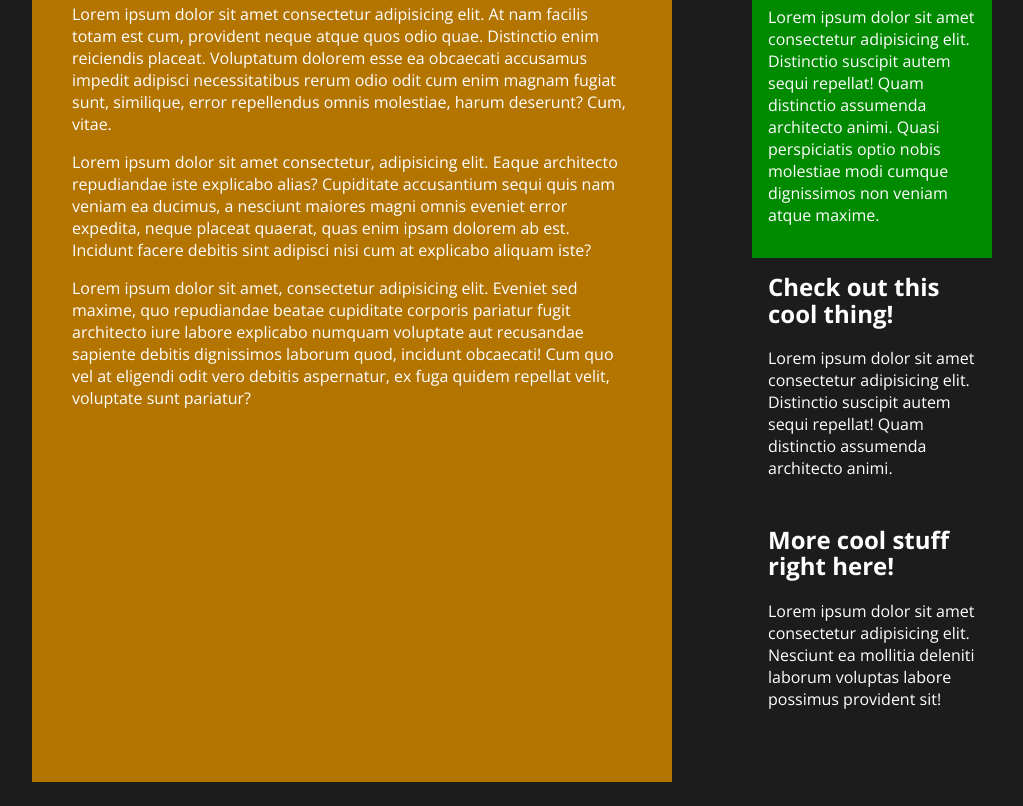
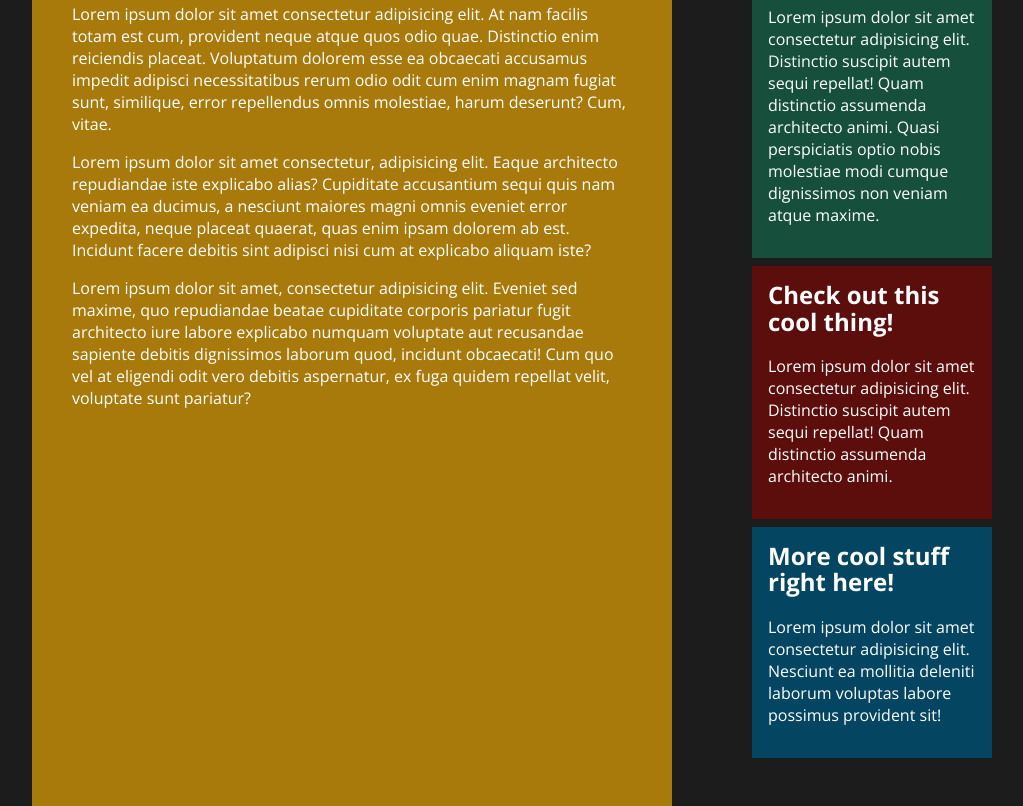
Before and after one commit to Alffonti/Demo-Sass, a plain HTML site: page index.html in a window 1280 px wide. Shown: the part 96-902 px from the top of the page, without its empty margins (108-1131 px from the left). Before the commit the page ends 878 px from the top, so only its background shows below. Drawn offline with nearby package versions, Linux system fonts and the light colour scheme.

Commit message:
update css classes

```diff
--- a/dist/css/style.css
+++ b/dist/css/style.css
@@ -1 +1 @@
-html{box-sizing:border-box;font-size:100%}*,*::before,*::after{box-sizing:inherit}body{margin:0;padding:0;font-family:"Open Sans",sans-serif;background-color:var(--background-color);color:var(--text-color)}h1,h2,h3{font-weight:700;line-height:1.1;margin-top:0}h1{font-size:clamp(1.75rem,1rem + 2vw,2.5rem)}h1{font-size:clamp(1.375rem,0.875rem + 1.5vw,2.25rem)}p{margin-top:0;font-size:1rem}a,a:visited,a:active{text-decoration:none}:root{--background-color: hsl(0, 0%, 11%);--text-color: hsl(0, 0%, 100%)}.green{background-color:#008a00}.magenta{background-color:#909}.grid{display:grid;grid-template-columns:1fr;grid-template-rows:auto auto;gap:2.5rem;width:min(100% - 2.5rem,62.5rem);margin-inline:auto}@media(min-width: 56.25em){.grid{grid-template-columns:2fr 1fr;grid-template-rows:auto}}.grid__main,.grid__sidebar{padding:2.5rem}.grid__main{background-color:#0000a8}@media(min-width: 43.75em){.grid__main{background-color:#005200}}@media(min-width: 56.25em){.grid__main{background-color:#b37400}}@media(max-width: 56.24875em){.grid__sidebar{text-align:center}}@media(max-width: 43.74875em){.grid__sidebar{text-align:right}}.grid__widget{padding:1rem}/*# sourceMappingURL=style.css.map */
+html{box-sizing:border-box;font-size:100%}*,*::before,*::after{box-sizing:inherit}body{margin:0;padding:0;font-family:"Open Sans",sans-serif;background-color:var(--background-color);color:var(--text-color)}h1,h2,h3{font-weight:700;line-height:1.1;margin-top:0}h1{font-size:clamp(1.75rem,1rem + 2vw,2.5rem)}h1{font-size:clamp(1.375rem,0.875rem + 1.5vw,2.25rem)}p{margin-top:0;font-size:1rem}a,a:visited,a:active{text-decoration:none}:root{--background-color: hsl(0, 0%, 11%);--text-color: hsl(0, 0%, 100%)}.green{background-color:#16503d}.red{background-color:#5b0e0b}.blue{background-color:#044662}.grid{display:grid;grid-template-columns:1fr;grid-template-rows:auto auto;gap:2.5rem;width:min(100% - 2.5rem,62.5rem);margin-inline:auto}@media(min-width: 56.25em){.grid{grid-template-columns:2fr 1fr;grid-template-rows:auto}}.grid__main,.grid__sidebar{padding:2.5rem}.grid__main{background-color:#606}@media(min-width: 43.75em){.grid__main{background-color:#066}}@media(min-width: 56.25em){.grid__main{background-color:#a8790b}}@media(max-width: 56.24875em){.grid__sidebar{text-align:center}}@media(max-width: 43.74875em){.grid__sidebar{text-align:right}}.grid__widget{padding:1rem;margin-bottom:0.5rem}/*# sourceMappingURL=style.css.map */
```
